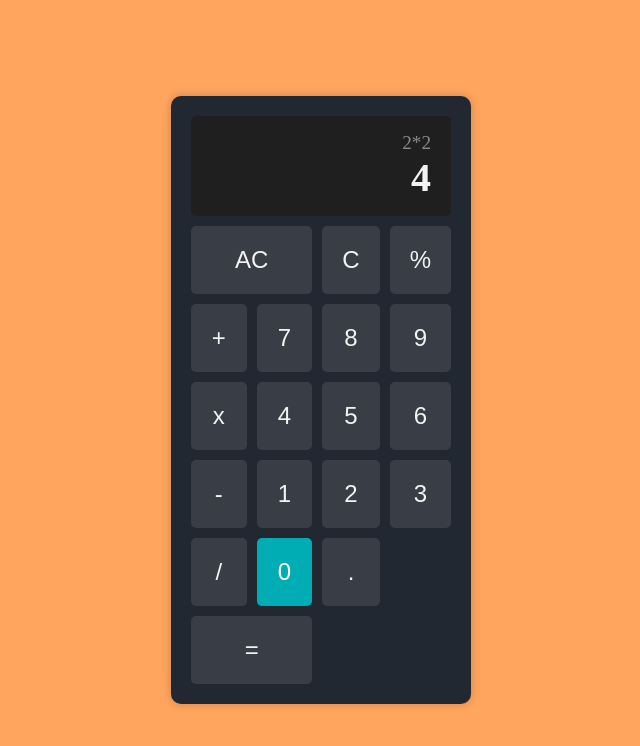
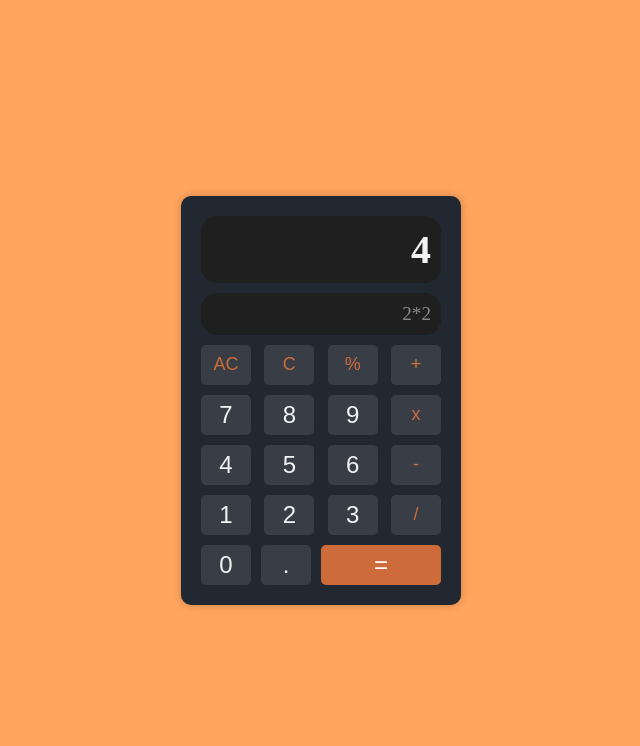
Before and after one commit to Y-A-Asd/Frontorine, a plain HTML site: page week6/hw.html in a window 1280 px wide. Shown: the whole page, without its empty margins (319-959 px from the left). Drawn offline with Linux system fonts and the light colour scheme.

Commit message:
make calc with css

```diff
--- a/week6/html.css
+++ b/week6/html.css
@@ -17,48 +17,62 @@ body {
     padding: 20px;
     border-radius: 10px;
     box-shadow: 0 0 10px rgba(0, 0, 0, 0.2);
-    max-width: 300px;
+    max-width: 280px;
 }
 
-.display {
-    background-color: #1f1f1f; /* Slightly lighter black for display */
+.show {
+
     color: #f2f2f2; /* Light text */
     font-size: 2rem;
     text-align: right;
-    padding: 20px;
+
     border-radius: 5px;
     margin-bottom: 10px;
     display: flex;
+    gap: 10px;
     flex-direction: column;
     justify-content: center;
-    height: 100px;
 }
 
-.previous-operand {
+.user {
+    border-radius: 1rem;
+    padding:10px;
+    background-color: #1f1f1f;
     font-size: 1.2rem;
     color: #888;
 }
 
-.current-operand {
+.current {
+    border-radius: 1rem;
+    padding:10px;
+    background-color: #1f1f1f;
     font-size: 2.5rem;
     font-weight: bold;
 }
 
 .buttons {
-    display: grid;
-    grid-template-columns: repeat(4, 1fr);
+    display: flex;
+    flex-wrap: wrap;
     gap: 10px;
+    align-items: center;
+    justify-content: space-between;
 }
 
 button {
     font-size: 1.5rem;
-    background-color: #393E46; /* Dark grey for buttons */
+    background-color: #393E46;
     color: #f2f2f2;
     border: none;
     border-radius: 5px;
     padding: 20px;
     cursor: pointer;
     transition: background-color 0.3s;
+
+    width: 50px;
+    height: 40px;
+    display: flex;
+    justify-content: center;
+    align-items: center;
 }
 
 button:hover {
@@ -69,15 +83,18 @@ button:active {
     background-color: #666;
 }
 
-.span-2 {
-    grid-column: span 2;
-}
-
-button:nth-child(17) {
-    background-color: #00ADB5; /* Orange-like color for = */
+.equal {
+    flex-grow: 2;
+    background-color: #cd6c3a;
     color: white;
 }
 
-button:nth-child(17):hover {
-    background-color: #00BFC2;
+.equal:hover {
+    background-color: #c26e00;
 }
+.ac {
+
+    color: #cd6c3a;
+    font-weight: lighter;
+    font-size: large;
+}
--- a/week6/hw.html
+++ b/week6/hw.html
@@ -3,35 +3,35 @@
 <head>
     <meta charset="UTF-8">
     <meta name="viewport" content="width=device-width, initial-scale=1.0">
-    <title>Calculator</title>
+    <title>Flatlife</title>
     <link rel="stylesheet" href="html.css">
 </head>
 <body>
     <div class="calculator">
-        <div class="display">
-            <div class="previous-operand">2*2</div>
-            <div class="current-operand">4</div>
+        <div class="show">
+            <div class="current">4</div>
+            <div class="user">2*2</div>
         </div>
         <div class="buttons">
-            <button class="span-2">AC</button>
-            <button>C</button>
-            <button>%</button>
-            <button>+</button>
+            <button class="ac">AC</button>
+            <button class="ac">C</button>
+            <button class="ac">%</button>
+            <button class="ac">+</button>
             <button>7</button>
             <button>8</button>
             <button>9</button>
-            <button>x</button>
+            <button class="ac">x</button>
             <button>4</button>
             <button>5</button>
             <button>6</button>
-            <button>-</button>
+            <button class="ac">-</button>
             <button>1</button>
             <button>2</button>
             <button>3</button>
-            <button>/</button>
+            <button class="ac">/</button>
             <button>0</button>
             <button>.</button>
-            <button class="span-2">=</button>
+            <button class="equal">=</button>
         </div>
     </div>
 </body>
```
